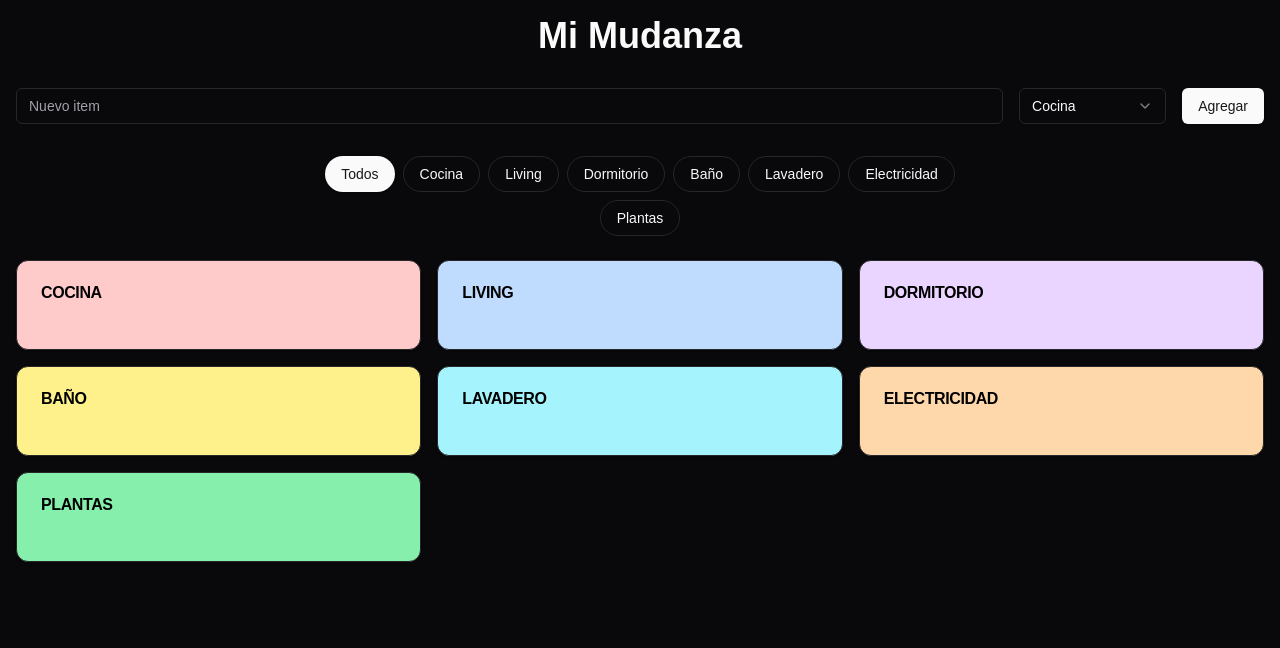
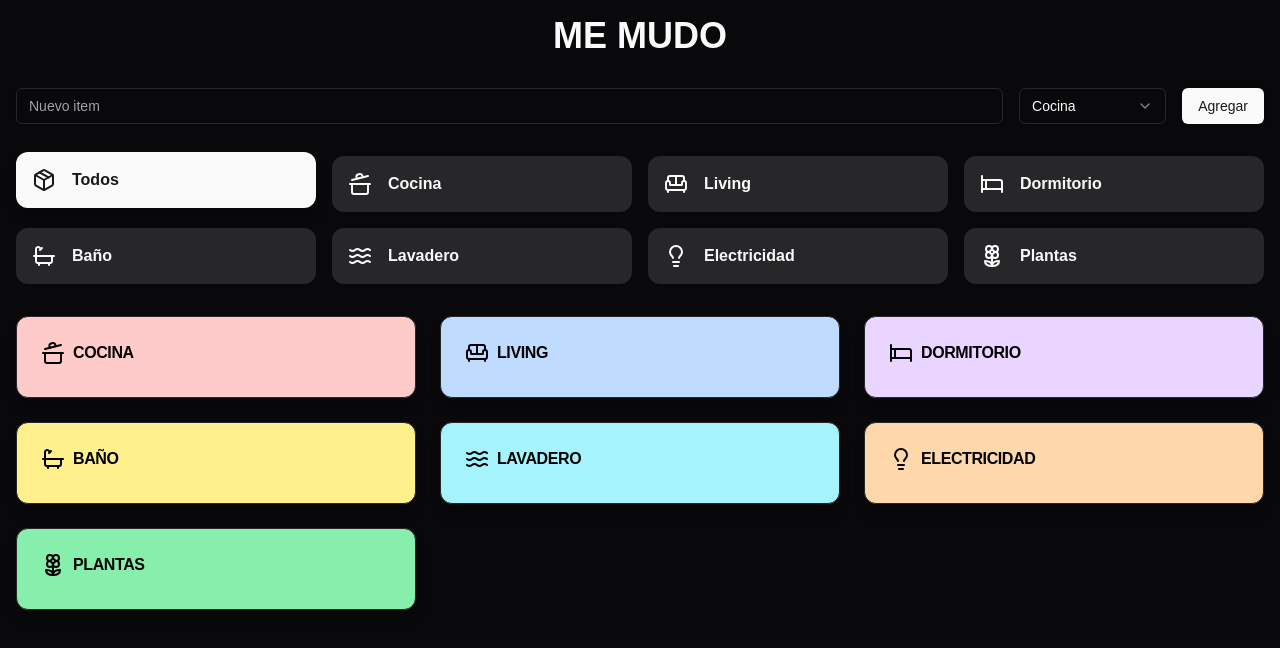
Before and after one commit to sjcrippa/mudate, a Next.js app: page / in a window 1280 px wide. Shown: the top 648 px of the page. Built offline with nearby package versions, Linux system fonts and the light colour scheme.

Commit message:
Feat: styling main visuals and adding animations

```diff
--- a/package.json
+++ b/package.json
@@ -14,6 +14,7 @@
     "@radix-ui/react-slot": "^1.1.1",
     "class-variance-authority": "^0.7.1",
     "clsx": "^2.1.1",
+    "framer-motion": "^12.0.6",
     "lucide-react": "^0.474.0",
     "next": "15.1.6",
     "react": "^19.0.0",
--- a/src/app/page.tsx
+++ b/src/app/page.tsx
@@ -8,7 +8,7 @@ export default async function Home() {
 
   return (
     <div className="container mx-auto p-4">
-      <h1 className="text-4xl font-bold mb-8 text-center">Mi Mudanza</h1>
+      <h1 className="text-4xl font-bold mb-8 text-center">ME MUDO</h1>
       <AddItemForm categories={categories} />
       <CategoryList items={items} categories={categories} />
     </div>
--- a/src/components/category-list.tsx
+++ b/src/components/category-list.tsx
@@ -1,11 +1,40 @@
 "use client";
 
-import { useState } from "react";
+import { createElement, useState } from "react";
+import { motion } from "framer-motion";
+import {
+  CookingPotIcon as Kitchen,
+  Sofa,
+  Bed,
+  Bath,
+  Package,
+  Waves,
+  Lightbulb,
+  Flower2,
+  LucideIcon,
+  Trash,
+} from "lucide-react";
+
 import type { Item, Category } from "@/types/types";
 import { Card, CardContent, CardHeader, CardTitle } from "@/components/ui/card";
 import { Checkbox } from "@/components/ui/checkbox";
 import { Button } from "@/components/ui/button";
 import { updateItem, deleteItem } from "@/app/actions/actions";
+
+type CategoryIcon = {
+  [key: string]: LucideIcon;
+};
+
+const categoryIcons: CategoryIcon = {
+  "0": Package,
+  "1": Kitchen,
+  "2": Sofa,
+  "3": Bed,
+  "4": Bath,
+  "5": Waves,
+  "6": Lightbulb,
+  "7": Flower2,
+};
 
 export default function CategoryList({
   items,
@@ -14,10 +43,10 @@ export default function CategoryList({
   items: Item[];
   categories: Category[];
 }) {
-  const [filter, setFilter] = useState("all");
+  const [filter, setFilter] = useState("todos");
 
   const filteredCategories =
-    filter === "all"
+    filter === "todos"
       ? categories
       : categories.filter((cat) => cat.id === filter);
 
@@ -31,33 +60,45 @@ export default function CategoryList({
 
   return (
     <div>
-      <div className="max-w-2xl mx-auto">
-        <div className="flex flex-wrap justify-center gap-2 mb-6">
-          <Button
-            variant={filter === "all" ? "default" : "outline"}
-            onClick={() => setFilter("all")}
-            className="px-4 py-2 rounded-full transition-transform hover:scale-105"
+      <div className="mb-8 grid grid-cols-2 sm:grid-cols-3 md:grid-cols-4 gap-4">
+        {[{ id: "todos", name: "Todos" }, ...categories].map((cat) => {
+          const IconComponent = categoryIcons[cat.id] || Package;
+          return (
+            <motion.div
+              key={cat.id}
+              whileHover={{ scale: 1.05 }}
+              whileTap={{ scale: 0.95 }}
+              onClick={() => setFilter(cat.id)}
+              className={`cursor-pointer rounded-xl p-4 ${
+                filter === cat.id
+                  ? "bg-primary text-primary-foreground shadow-lg transform -translate-y-1"
+                  : "bg-secondary hover:bg-secondary/90"
+              }`}
+            >
+              <div className="flex gap-4 items-center">
+                <IconComponent className="w-6 h-6" />
+                <h3 className="font-semibold text-center">{cat.name}</h3>
+              </div>
+            </motion.div>
+          );
+        })}
+      </div>
+
+      <div className="grid grid-cols-1 md:grid-cols-2 lg:grid-cols-3 gap-6">
+        {filteredCategories.map((category) => (
+          <Card
+            key={category.id}
+            className={`${category.color} overflow-hidden shadow-lg`}
           >
-            Todos
-          </Button>
-          {categories.map((cat) => (
-            <Button
-              key={cat.id}
-              variant={filter === cat.id ? "default" : "outline"}
-              onClick={() => setFilter(cat.id)}
-              className={`px-4 py-2 rounded-full shadow-sm hover:shadow-md transition-all hover:scale-105`}
-            >
-              {cat.name}
-            </Button>
-          ))}
-        </div>
-      </div>
-      <div className="grid grid-cols-1 md:grid-cols-2 lg:grid-cols-3 gap-4">
-        {filteredCategories.map((category) => (
-          <Card key={category.id} className={`${category.color}`}>
-            <CardHeader>
-              <CardTitle className="text-black uppercase">
-                {category.name}
+            <CardHeader className="pb-2">
+              <CardTitle className="flex items-center space-x-2 uppercase text-black">
+                {createElement(
+                  categoryIcons[category.id.toLowerCase()] || Package,
+                  {
+                    className: "w-6 h-6",
+                  }
+                )}
+                <span>{category.name}</span>
               </CardTitle>
             </CardHeader>
             <CardContent>
@@ -65,12 +106,16 @@ export default function CategoryList({
                 {items
                   .filter((item) => item.category === category.id)
                   .map((item) => (
-                    <li
+                    <motion.li
                       key={item.id}
-                      className="flex items-center justify-between"
+                      initial={{ opacity: 0, y: 20 }}
+                      animate={{ opacity: 1, y: 0 }}
+                      exit={{ opacity: 0, y: -20 }}
+                      className="flex items-center text-black justify-between bg-white bg-opacity-50 backdrop-blur-sm rounded-md p-2"
                     >
                       <div className="flex items-center space-x-2">
                         <Checkbox
+                          className="border-black"
                           checked={item.completed}
                           onCheckedChange={(checked) =>
                             handleToggle(item.id, checked as boolean)
@@ -85,9 +130,9 @@ export default function CategoryList({
                         size="sm"
                         onClick={() => handleDelete(item.id)}
                       >
-                        Eliminar
+                        <Trash className="w-4 h-4" />
                       </Button>
-                    </li>
+                    </motion.li>
                   ))}
               </ul>
             </CardContent>
```
Also changed, not shown: 1 other file (tests, documents, lock files or other folders).
